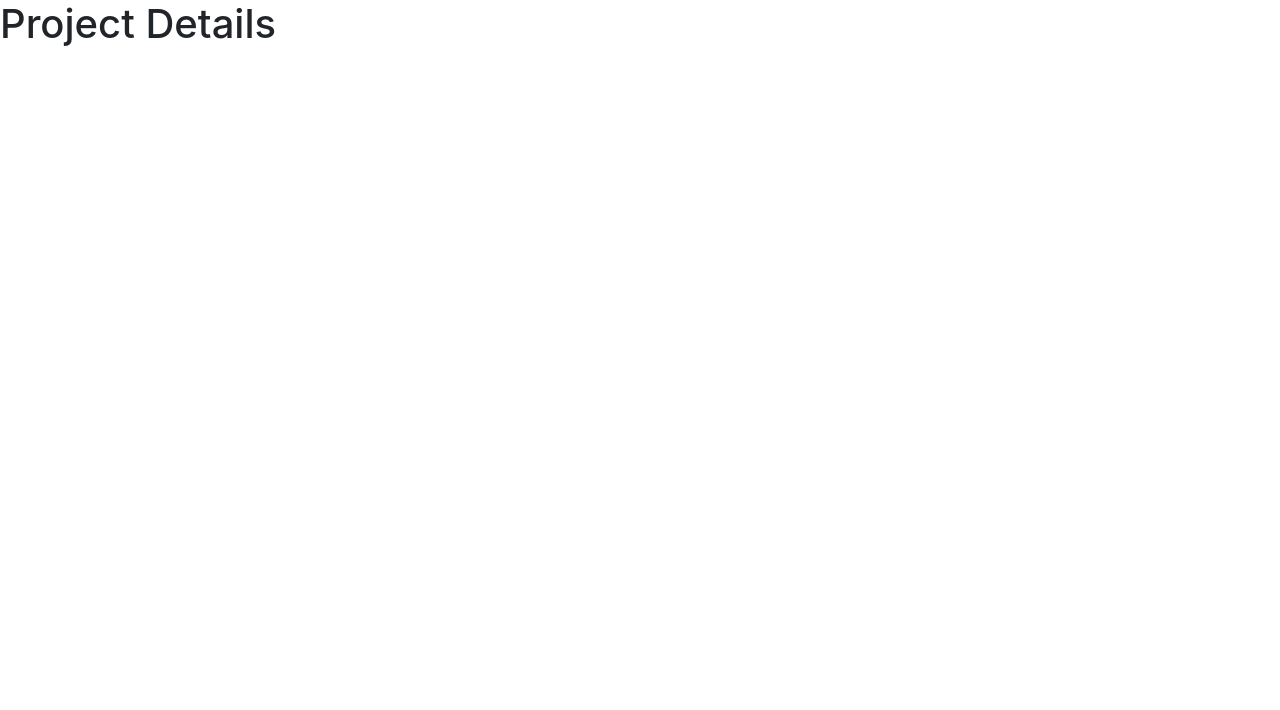
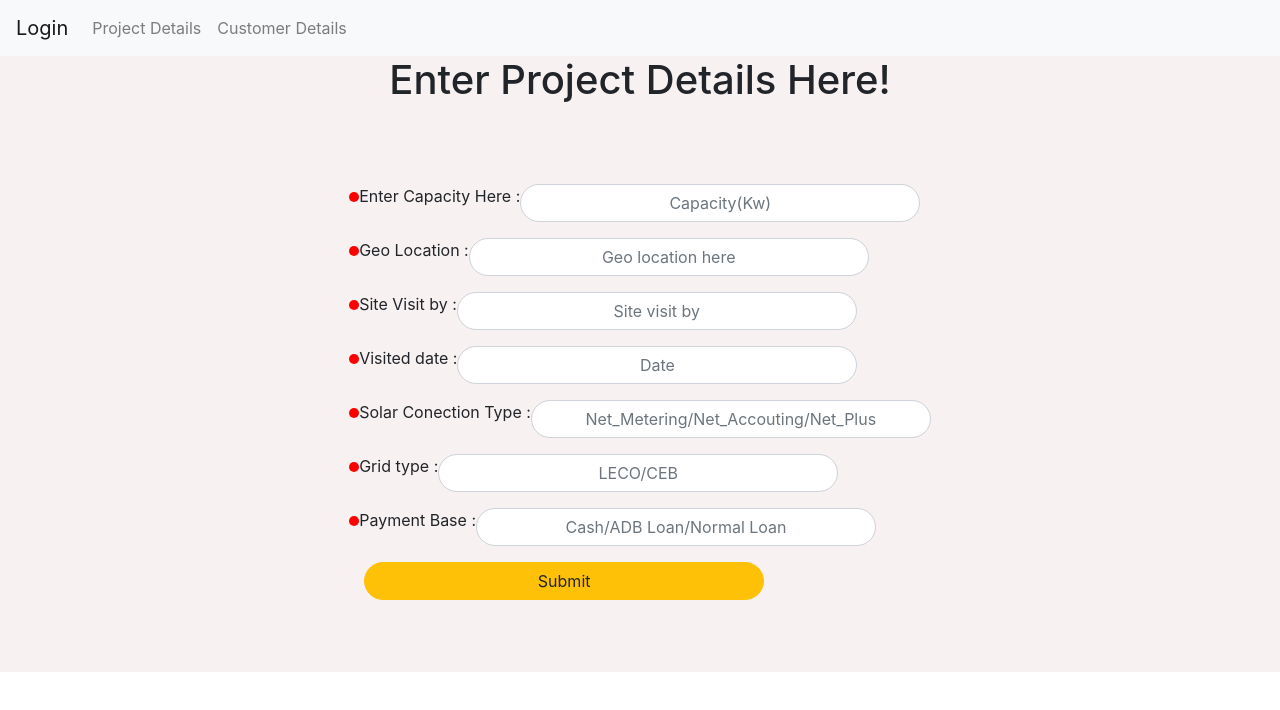
Before and after one commit to Dilansilva/Enegy-Generation-Company-SunSolar-ForntEnd-, a React (Create React App) app: page / in a window 1280 px wide. Shown: the top 710 px of the page. Built offline with nearby package versions, Linux system fonts and the light colour scheme.

Commit message:
Project details page UI is done

```diff
--- /dev/null
+++ b/src/components/InputLable.js
@@ -0,0 +1,29 @@
+import React from 'react';
+
+import 'bootstrap/dist/css/bootstrap.min.css';//bootstrap
+import {Form,
+        Row} from 'react-bootstrap';//import some bootstrap tags
+
+import '../css/projectdetails.css'//import some css
+
+const InputLable = (props) => {
+    return(
+
+
+                <Form.Group as={Row} controlId="formHorizontalEmail">
+                    <span className="dot"></span>
+                    <Form.Label>{props.Lable}</Form.Label>
+
+                    <Form.Control
+                        placeholder={props.placeholder} //prop for placholder
+                        type="text"
+                        className="roundInput"
+                        onChange={props.onchange}
+                    />
+                </Form.Group>
+
+
+    );
+}
+
+export default InputLable;
--- /dev/null
+++ b/src/components/NavBar.js
@@ -0,0 +1,23 @@
+import React,{useState} from 'react';
+
+import {Navbar, //Import some tags from bootstrap
+        Nav} from 'react-bootstrap';
+import 'bootstrap/dist/css/bootstrap.min.css';//bootstrap
+
+const NavBar = () => {
+    return (
+        <Navbar bg="light" expand="lg">
+            <Navbar.Brand href="#home">Login</Navbar.Brand>
+                <Navbar.Toggle aria-controls="basic-navbar-nav" />
+
+                    <Navbar.Collapse id="basic-navbar-nav">
+                        <Nav className="mr-auto">
+                            <Nav.Link href="#project">Project Details</Nav.Link>
+                            <Nav.Link href="#customer">Customer Details</Nav.Link>
+                        </Nav>
+                    </Navbar.Collapse>
+        </Navbar>
+     );
+}
+
+export default NavBar;
--- /dev/null
+++ b/src/css/projectdetails.css
@@ -0,0 +1,14 @@
+.roundInput {
+    border-radius: 100px;
+    text-align: center;
+    width: 400px;
+}
+
+.dot {
+    height: 10px;
+    width: 10px;
+    background-color: #FF0000;
+    border-radius: 50%;
+    display: inline-block;
+    margin-top: 8px;
+}
--- a/src/pages/ProjectDetailsPage.js
+++ b/src/pages/ProjectDetailsPage.js
@@ -1,14 +1,78 @@
 import React,{useState} from 'react';
 
 import { Form,  //Import some tags from bootstrap
-        Button } from 'react-bootstrap';
+        Button} from 'react-bootstrap';
 import 'bootstrap/dist/css/bootstrap.min.css';//bootstrap
+
+import NavBar from '../components/NavBar';//import Navigation bar
+import InputLable from '../components/InputLable'//import Input lables
+
+import '../css/projectdetails.css'//import some css
 
 const ProjectDetailsPage = () => {
     return (
-        <div>
-            <h1>Project Details</h1>
-        </div>
+        <>
+            <NavBar/>
+            <div style={{display: 'flex',
+                        justifyContent:'center',
+                        alignItems:'center',
+                        backgroundColor: '#f8f1f1'}}>
+                <h1>Enter Project Details Here!</h1>
+            </div>
+                <div style={{display: 'flex',
+                    justifyContent:'center',
+                    alignItems:'center',
+                    height: '70vh',
+                    backgroundColor: '#f8f1f1'}}>
+
+
+                    <Form>
+
+                        <InputLable
+                            Lable="Enter Capacity Here : "
+                            placeholder="Capacity(Kw)"
+                        />
+
+                        <InputLable
+                            Lable="Geo Location : "
+                            placeholder="Geo location here"
+                        />
+
+                        <InputLable
+                            Lable="Site Visit by : "
+                            placeholder="Site visit by"
+                        />
+
+                        <InputLable
+                            Lable="Visited date : "
+                            placeholder="Date"
+                        />
+
+                        <InputLable
+                            Lable="Solar Conection Type : "
+                            placeholder="Net_Metering/Net_Accouting/Net_Plus"
+                        />
+
+                        <InputLable
+                            Lable="Grid type : "
+                            placeholder="LECO/CEB"
+                        />
+
+                        <InputLable
+                            Lable="Payment Base : "
+                            placeholder="Cash/ADB Loan/Normal Loan"
+                        />
+
+                        <Button
+                            className="roundInput"
+                            variant="warning"
+                        block>
+                            Submit
+                        </Button>
+                    </Form>
+
+                </div>
+        </>
         );
 }
 
```
